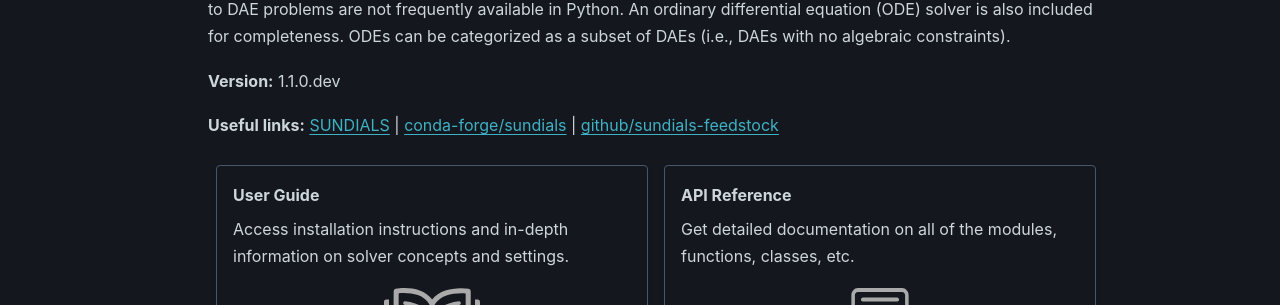
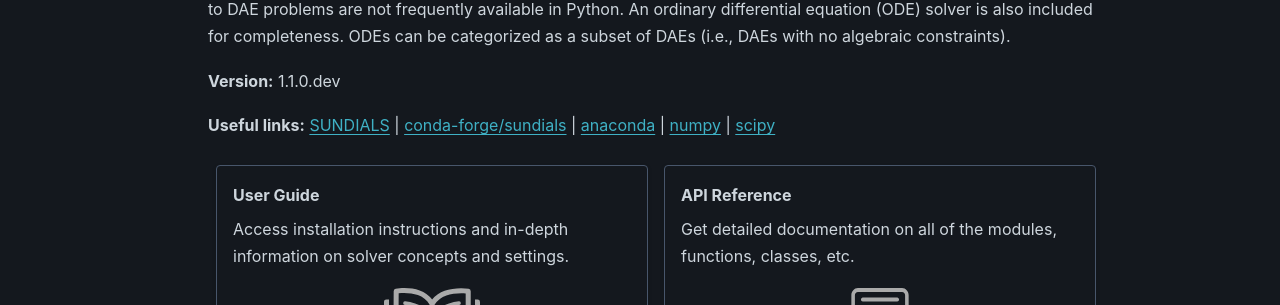
Before and after one commit to NREL/scikit-sundae, a Sphinx documentation site: the page built from docs/source/index.rst, in a window 1280 px wide and 1094 px high. Shown: the part 268-573 px from the top of the window. Built offline with Sphinx 7.4.7 and the PyData theme 0.15.4, drawn with Linux system fonts in a browser that asks for light colours; pages that are not in the unit, such as notebooks, are missing from menus.

Commit message:
Typo in docs, add more useful links

```diff
--- a/docs/source/index.rst
+++ b/docs/source/index.rst
@@ -57,7 +57,9 @@ DAEs with no algebraic constraints).
 **Useful links:**
 `SUNDIALS <https://sundials.readthedocs.io/en/latest/>`_ |
 `conda-forge/sundials <https://anaconda.org/conda-forge/sundials>`_ |
-`github/sundials-feedstock <https://github.com/conda-forge/sundials-feedstock>`_
+`anaconda <https://www.anaconda.com/download>`_ |
+`numpy <https://numpy.org/doc/stable>`_ |
+`scipy <https://docs.scipy.org/doc/scipy>`_
 
 .. grid:: 1 2 2 2
 
--- a/docs/source/user_guide/installation.rst
+++ b/docs/source/user_guide/installation.rst
@@ -97,7 +97,7 @@ Installing scikit-SUNDAE from source is recommended only in the following cases:
 
 .. note::
 
-    Please be aware that we do not provide installation support for users compiling against custom SUNDIALS builds. Our package is built and tested against releases available on conda-forge, and we cannot guarantee compatibility with custom builds. We simply include this in the installation instructions for those interested. However, you are on your own if the package does not compile against your custom configuration. In you experience issues, we recommend compiling against SUNDIALS releases from conda-forge instead, which we provide support for.
+    Please be aware that we do not provide installation support for users compiling against custom SUNDIALS builds. Our package is built and tested against releases available on conda-forge, and we cannot guarantee compatibility with custom builds. We simply include this in the installation instructions for those interested. However, you are on your own if the package does not compile against your custom configuration. If you experience issues, we recommend compiling against SUNDIALS releases from conda-forge instead, which we provide support for.
 
 Instructions
 ^^^^^^^^^^^^
```
